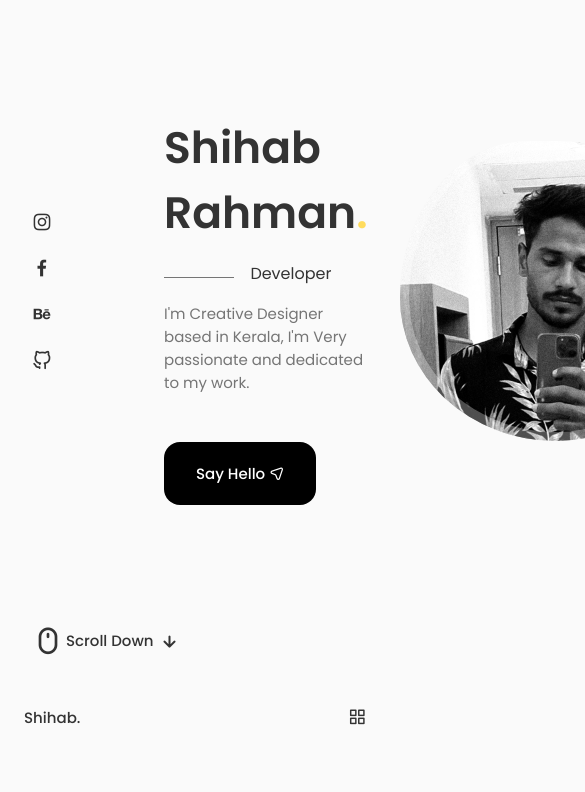
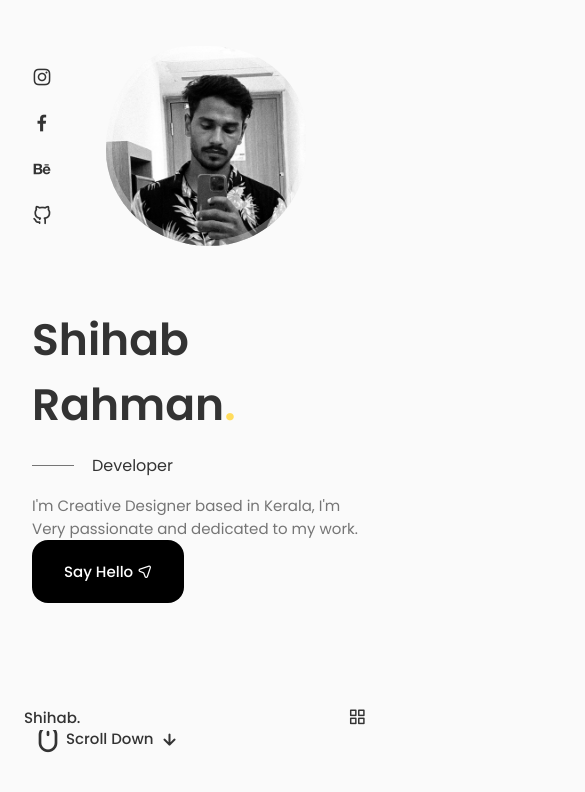
Before and after one commit to shihabsaleem/shihabsaleem.github.io-pf, a React (Create React App) app: page / in a window 390 px wide. Shown: the part 114-906 px from the top of the page, 585 px wide, since content can reach past the window. Before the commit the page ends 844 px from the top, so only its background shows below. Built offline with nearby package versions, Linux system fonts and the light colour scheme.

Commit message:
home medium

```diff
--- a/src/Styles/home.css
+++ b/src/Styles/home.css
@@ -104,14 +104,53 @@
 }
 
 @media screen and (max-width: 992px) {
-    .home_content{
-        grid-template-columns: 100px repeat(2,1fr);
-        columns: 1.25rem;
+  .home_content {
+    grid-template-columns: 100px repeat(2, 1fr);
+    columns: 1.25rem;
+  }
+  .home_subtitle {
+    padding-left: 3.75rem;
+    margin-bottom: var(--mb-1);
+  }
+  .home_subtitle::before {
+    width: 42px;
+    top: 0.8rem;
+  }
+  .home_desc {
+    max-width: initial;
+    margin-bottom: var(--mb-2-5);
+  }
+  .home_img {
+    width: 250px;
+    height: 250px;
 
-    }
+    box-shadow: inset 0 0 0 9px rgb(255 255 255 / 30%);
+  }
+  .home_scroll {
+    margin-left: 7.5rem;
+  }
 }
 
 @media screen and (max-width: 768px) {
+  .home_content {
+    grid-template-columns: 0.5fr 3fr;
+    padding-top: 3.5rem;
+  }
+  .home_img {
+    order: initial;
+    justify-self: initial;
+  }
+  .home_data {
+    grid-column: 1/3;
+  }
+  .home_img {
+    box-shadow: inset 0 0 0 6px rgb(255 255 255 / 30%);
+    height: 200px;
+    width: 200px;
+  }
+  .home_scroll {
+    display: none;
+  }
 }
 @media screen and (max-width: 576px) {
 }
```
